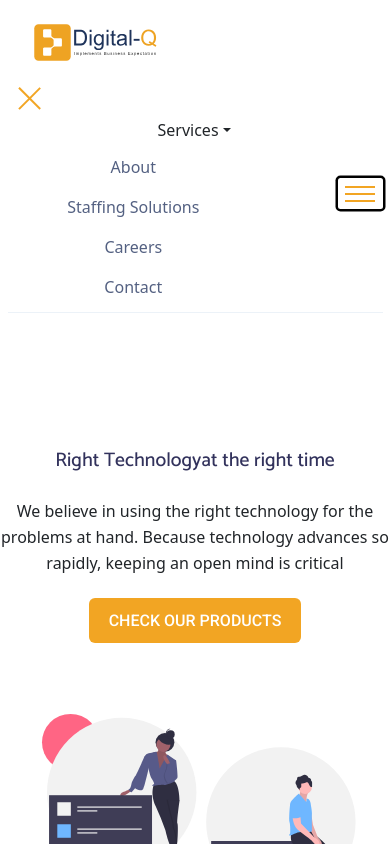
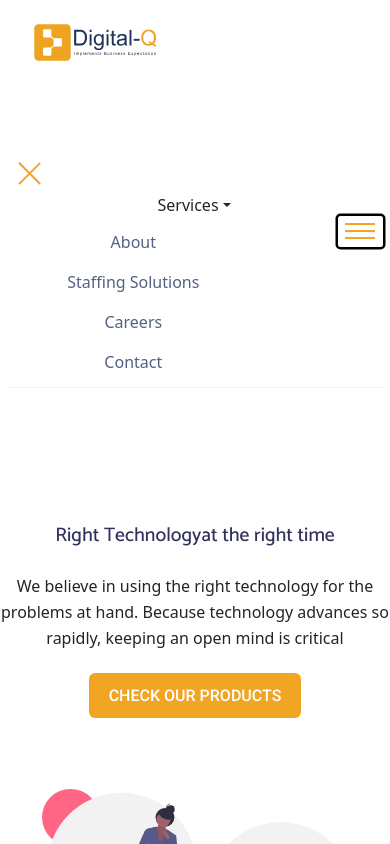
Before and after one commit to vivekra/www-company-nextjs, a Next.js app: page / in a window 390 px wide. Both pictures are taken after a click on the button "Toggle navigation". Shown: the top 844 px of the page. Built offline with nearby package versions, Linux system fonts and the light colour scheme.

Commit message:
error fixed -menu

```diff
--- a/components/Home/Menu.js
+++ b/components/Home/Menu.js
@@ -2,7 +2,7 @@ import React from 'react'
 import Link from 'next/link'
 function Menu() {
   return (
-    <div>
+    <div className='mobile-menu-div'>
          <button className="navbar-toggler change" type="button" data-toggle="collapse" data-target="#custom-navbar"
                 aria-controls="custom-navbar"aria-expanded="true" aria-label="Toggle navigation" onClick={()=>setToggle(!toggle)}>
                 <span className="custom-toggler-icon"></span>
@@ -11,7 +11,7 @@ function Menu() {
             </button>
 
 
-            <div className="navbar-collapse collapse show" id="custom-navbar">
+            <div  id="custom-navbar">
                 <ul className="navbar-nav ml-auto align-items-center ">
 
 
--- a/styles/globals.css
+++ b/styles/globals.css
@@ -2965,3 +2965,6 @@ flex-wrap: wrap;
   padding-left: 28px;
   border: none;
 }
+.mobile-menu-div{
+  margin-top: 75px;
+}
```
